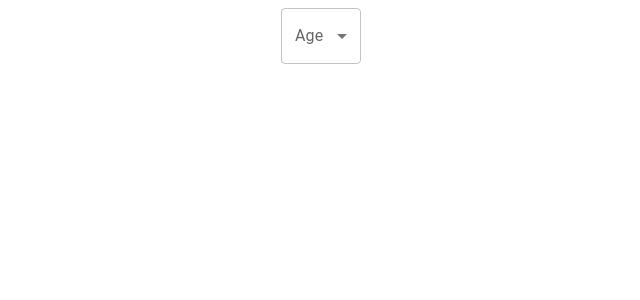
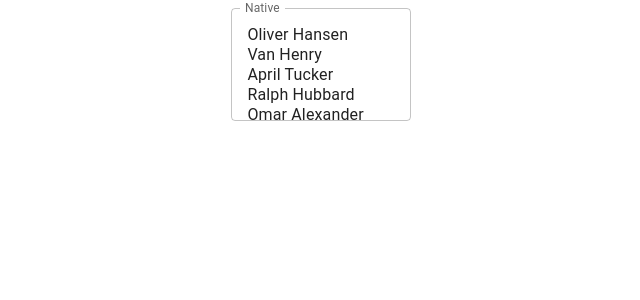
Before and after one commit to sinhasudhanshu/My-React-App, a React (Create React App) app: page / in a window 1280 px wide. Shown: the top 300 px of the page, without its empty margins (319-959 px from the left). Built offline with nearby package versions, Linux system fonts and the light colour scheme.

Commit message:
Multiple Native select button

```diff
--- a/src/App.js
+++ b/src/App.js
@@ -6,7 +6,8 @@ import './App.css';
 //import MyRadioButton from './components/MyRadioButton';
 //import Ratingbutton from './components/RatingButton';
 //import SelectButton from './components/SelectButton';
-import SelectButtons from './components/SelectButtons';
+//import SelectButtons from './components/SelectButtons';
+import MultipleSelectNative from './components/MultipleSelectNative';
 //import MyButtons from './components/MyButtons';
 //import MyButtonsGroup from './components/MyButtonsGroup';
 
@@ -16,7 +17,7 @@ function App() {
 
         <center>
 
-       <SelectButtons/>
+       <MultipleSelectNative/>
 
         </center>
 
--- /dev/null
+++ b/src/components/MultipleSelectNative.js
@@ -0,0 +1,58 @@
+import * as React from 'react';
+import InputLabel from '@mui/material/InputLabel';
+import FormControl from '@mui/material/FormControl';
+import Select from '@mui/material/Select';
+
+const names = [
+  'Oliver Hansen',
+  'Van Henry',
+  'April Tucker',
+  'Ralph Hubbard',
+  'Omar Alexander',
+  'Carlos Abbott',
+  'Miriam Wagner',
+  'Bradley Wilkerson',
+  'Virginia Andrews',
+  'Kelly Snyder',
+];
+
+export default function MultipleSelectNative() {
+  const [personName, setPersonName] = React.useState();
+  const handleChangeMultiple = (event) => {
+    const { options } = event.target.value;
+
+    for (let i = 0, l = options.length; i < l; i += 1) {
+      if (options[i].selected) {
+
+      }
+    }
+
+  };
+
+  return (
+    <div>
+      <FormControl sx={{ m: 1, minWidth: 120, maxWidth: 300 }}>
+        <InputLabel shrink htmlFor="select-multiple-native">
+          Native
+        </InputLabel>
+        <Select
+          multiple
+          native
+          value={personName}
+          // @ts-ignore Typings are not considering `native`
+          onChange={handleChangeMultiple}
+          label="Native"
+          inputProps={{
+            id: 'select-multiple-native',
+          }}
+        >
+          {names.map((name) => (
+            <option key={name} value={name}>
+              {name}
+            </option>
+          ))}
+        </Select>
+      </FormControl>
+    </div>
+  );
+}
```
